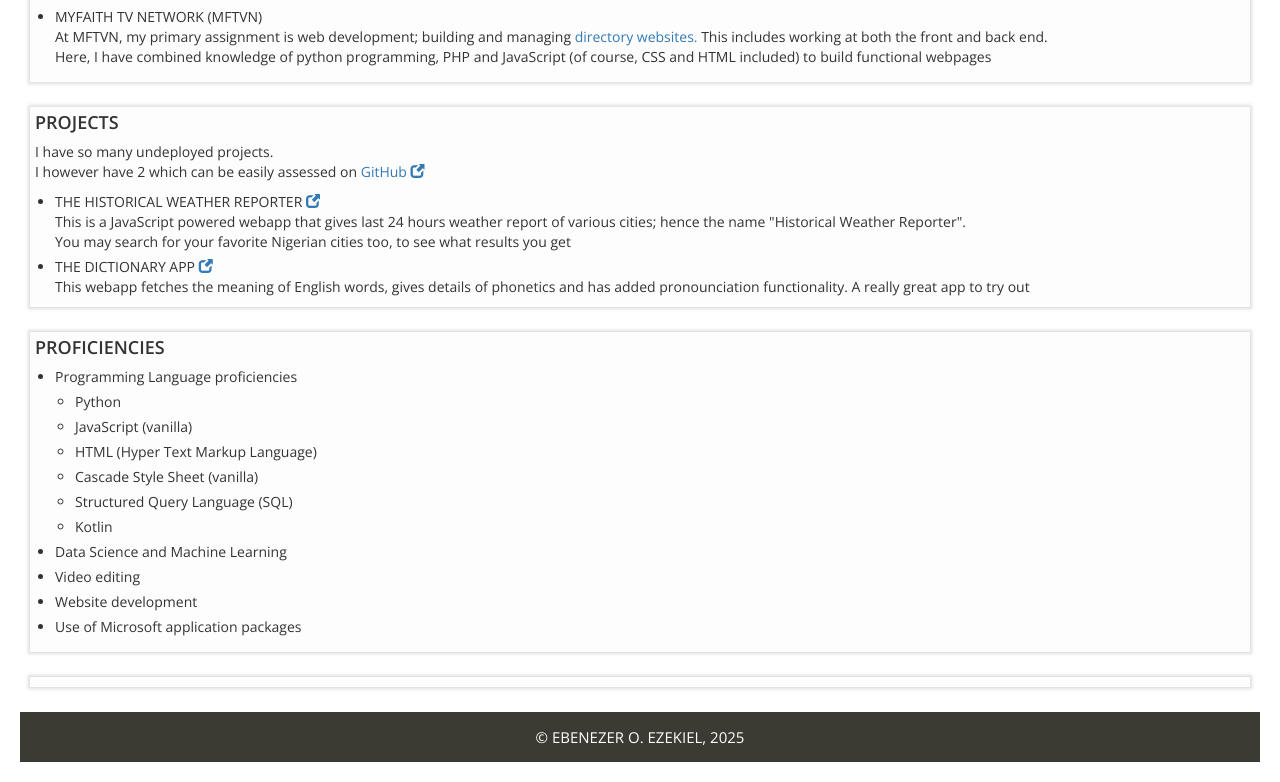
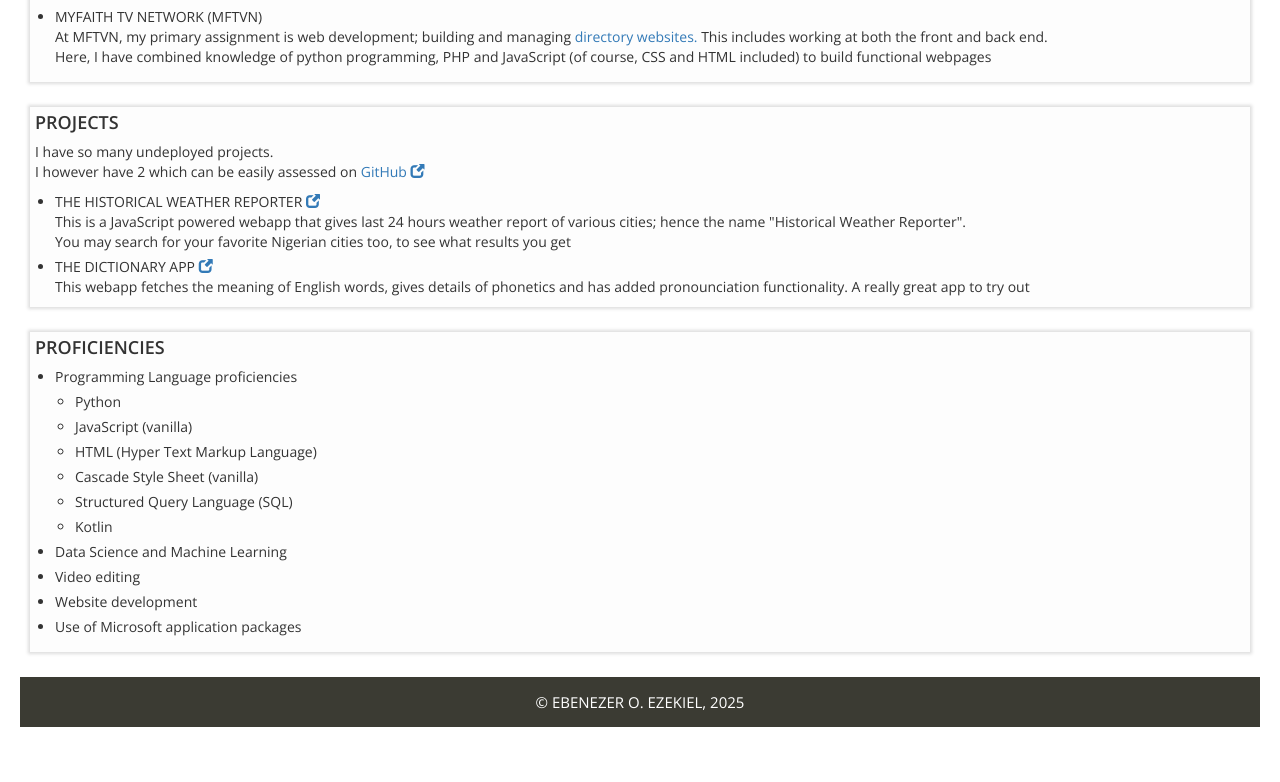
Before and after one commit to EbenEzekiel/competencies, a plain HTML site: page index.html in a window 1280 px wide. Shown: the part 502-1284 px from the top of the page. After the commit the page ends 1249 px from the top, so only its background shows below. Drawn offline with nearby package versions, Linux system fonts and the light colour scheme.

Commit message:
Minor changes II

```diff
--- a/index.html
+++ b/index.html
@@ -110,7 +110,6 @@ information about me. kindly visit regularly as I update this page often. Thank
                 </ul>
             </p>
         </div>
-        <div class="boxes"></div>
         <footer>
             &copy; EBENEZER O. EZEKIEL, 2025
         </footer>
```
